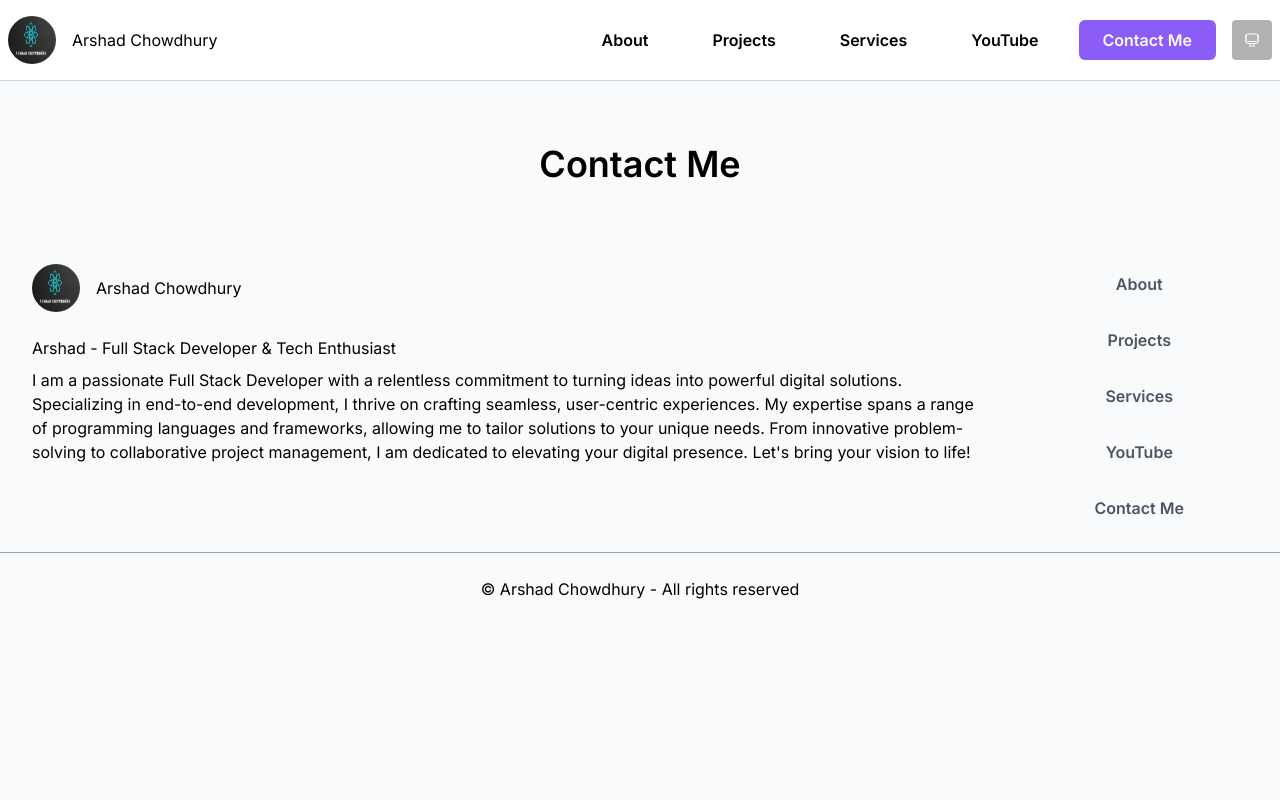
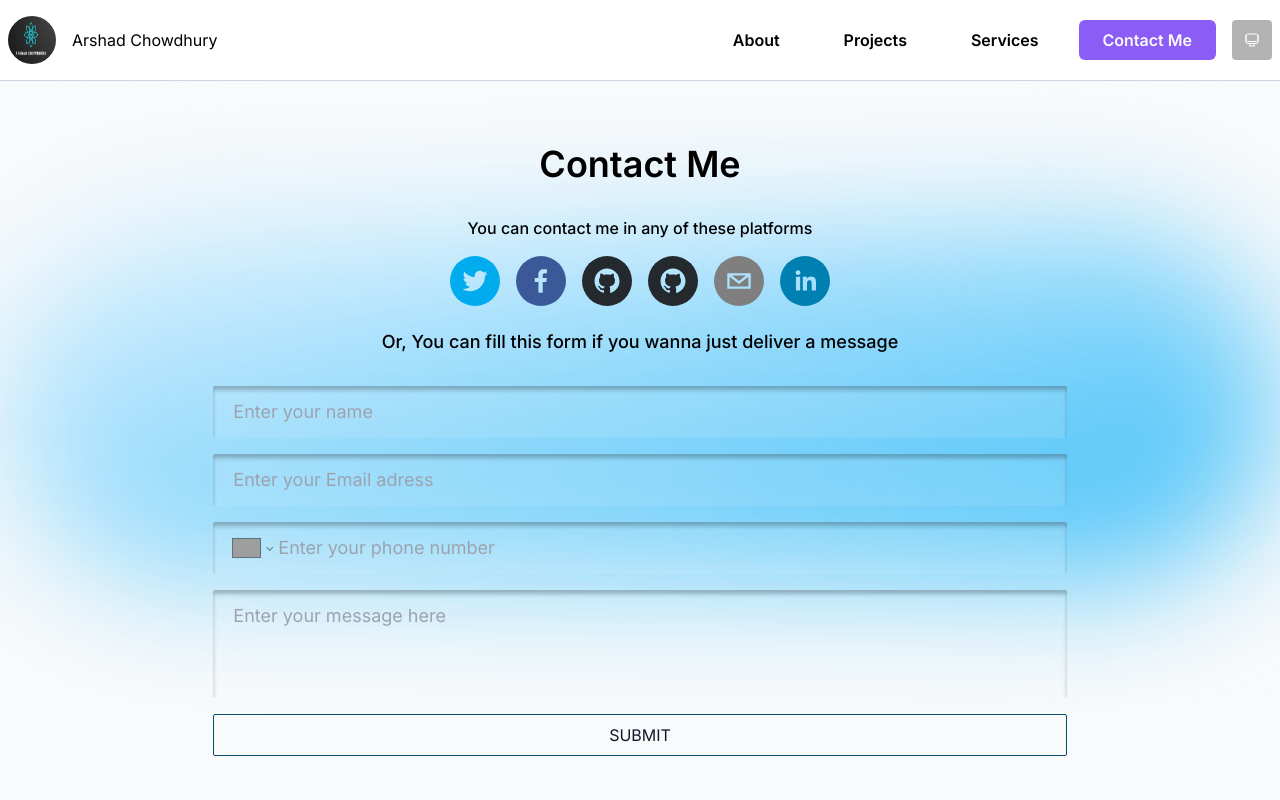
Before and after one commit to ArshadChowdhury/portfolio-site, a Next.js app: page /contact in a window 1280 px wide. Shown: the top 800 px of the page. Built offline with nearby package versions, Linux system fonts and the light colour scheme; grey boxes are pictures that could not be loaded.

Commit message:
Added contact form and implemented hook form

```diff
--- a/app/contact/page.tsx
+++ b/app/contact/page.tsx
@@ -1,11 +1,74 @@
 import React from "react";
+import ContactForm from "@/components/ContactForm";
+import { SocialIcon } from "react-social-icons";
 
-const ContactPage = () => (
-  <div className="flex flex-col items-center gap-6 mt-20 lg:mb-10">
-    <h1 className="mt-10 lg:mt-16 mb-4 lg:mb-10 text-2xl lg:text-4xl font-semibold">
-      Contact Me
-    </h1>{" "}
-  </div>
-);
+const ContactPage = () => {
+  return (
+    <div className="flex flex-col items-center gap-6 mt-20 lg:mb-10 h-screen">
+      <h1 className="mt-10 lg:mt-16 mb-4 lg:mb-2 text-2xl lg:text-4xl font-semibold">
+        Contact Me
+      </h1>{" "}
+      <div className="flex flex-col justify-center gap-4">
+        <h4 className="text-center font-medium">
+          You can contact me in any of these platforms
+        </h4>
+        <nav>
+          <ul className="flex flex-wrap items-center justify-center gap-4">
+            <li>
+              <SocialIcon
+                className="hover:scale-125"
+                target="_blank"
+                url="https://twitter.com/Arshaaaaaaaaaad"
+              />
+            </li>
+            <li>
+              <SocialIcon
+                className="hover:scale-125"
+                target="_blank"
+                url="https://www.facebook.com/arshad.chowdhury23/"
+              />
+            </li>
+            <li>
+              <SocialIcon
+                className="hover:scale-125"
+                target="_blank"
+                url="https://github.com/ArshadChowdhury"
+              />
+            </li>
+            <li>
+              <SocialIcon
+                className="hover:scale-125"
+                target="_blank"
+                url="https://github.com/arshad-repliq"
+              />
+            </li>
+            <li>
+              <SocialIcon
+                className="hover:scale-125"
+                target="_blank"
+                url="mailto:arshadchowdhury46@gmail.com"
+              />
+            </li>
+            <li>
+              <SocialIcon
+                className="hover:scale-125"
+                target="_blank"
+                url="https://www.linkedin.com/in/mohammed-arshad-67920b213/"
+              />
+            </li>
+          </ul>
+        </nav>
+      </div>
+      <div className="w-full md:w-2/3">
+        <div className="w-full">
+          <h5 className={"text-lg leading-6 text-center font-medium"}>
+            Or, You can fill this form if you wanna just deliver a message
+          </h5>
+          <ContactForm />
+        </div>
+      </div>
+    </div>
+  );
+};
 
 export default ContactPage;
--- a/app/globals.css
+++ b/app/globals.css
@@ -4,6 +4,19 @@
 
 .fadeContainer {
   transition: opacity 2s ease-in-out;
+}
+
+.PhoneInputInput {
+  background: none;
+}
+
+.PhoneInputInput:focus {
+  outline: none;
+  border-color: blue;
+}
+
+.custom-shadow {
+  box-shadow: inset 0 4px 4px 0 rgb(0 0 0 / 0.25);
 }
 
 .fadeIn {
--- a/app/layout.tsx
+++ b/app/layout.tsx
@@ -25,7 +25,7 @@ export default function RootLayout({
       >
         <Providers>
           <NavBar />
-          {/* <div className="fixed top-[50%] left-[50%] flex place-items-center before:absolute before:h-[400px] before:w-screen before:-translate-x-1/2 before:rounded-full before:bg-gradient-to-br before:from-sky-100 before:to-sky-400 before:blur-3xl before:content-[''] after:absolute after:-z-20 after:h-[180px] after:w-[240px] after:translate-x-1/3 after:bg-gradient-conic after:from-sky-200 after:via-blue-200 after:blur-2xl after:content-[''] before:dark:bg-gradient-to-br before:dark:from-transparent before:dark:to-blue-700 before:dark:opacity-50 after:dark:from-sky-900 after:dark:via-[#0141ff] after:dark:opacity-40 before:lg:h-[360px] z-[-1]"></div> */}
+          <div className="fixed top-[50%] left-[50%] flex place-items-center before:absolute before:h-[400px] before:w-screen before:-translate-x-1/2 before:rounded-full before:bg-gradient-to-br before:from-sky-100 before:to-sky-400 before:blur-3xl before:content-[''] after:absolute after:-z-20 after:h-[180px] after:w-[240px] after:translate-x-1/3 after:bg-gradient-conic after:from-sky-200 after:via-blue-200 after:blur-2xl after:content-[''] before:dark:bg-gradient-to-br before:dark:from-transparent before:dark:to-blue-700 before:dark:opacity-50 after:dark:from-sky-900 after:dark:via-[#0141ff] after:dark:opacity-40 before:lg:h-[360px] z-[-1]"></div>
           {children}
           <Footer />
         </Providers>
--- /dev/null
+++ b/components/ContactForm.tsx
@@ -0,0 +1,137 @@
+"use client";
+
+import { useState } from "react";
+
+import { useForm, Controller } from "react-hook-form";
+import { ErrorMessage } from "@hookform/error-message";
+import PhoneInput from "react-phone-number-input";
+
+import "react-phone-number-input/style.css";
+
+const ContactForm = () => {
+  const [value, setValue] = useState();
+  const { register, handleSubmit, formState, reset, control } = useForm();
+  const { errors } = formState;
+  const onSubmit = (data: any) => {
+    console.log(data);
+    reset();
+    // instance
+    //   .post(`submit-customer-interest/${contactModalInfo.id}`, data, {
+    //     headers: { "Content-Type": "application/json" },
+    //   })
+    //   .then((response) => {
+    //     console.log(response.data);
+    //   })
+    //   .catch((error) => {
+    //     console.log(error.data);
+    //   });
+    reset();
+    return;
+  };
+  return (
+    <form
+      className="mt-8 flex flex-col gap-4"
+      onSubmit={handleSubmit(onSubmit)}
+      noValidate
+    >
+      <div className="flex flex-col">
+        <input
+          type="text"
+          id="fullName"
+          {...register("fullName", {
+            required: {
+              value: true,
+              message: "Your name is required",
+            },
+          })}
+          placeholder={"Enter your name"}
+          className="w-full px-5 py-3 rounded-sm placeholder:font-montserrat text-lg custom-shadow bg-white bg-opacity-10 placeholder:text-gray-400 outline-none text-black dark:text-slate-100"
+        />
+        <ErrorMessage
+          errors={errors}
+          name="fullName"
+          render={({ message }) => <p className="text-red-500">{message}</p>}
+        />
+      </div>
+      <div className="flex flex-col">
+        <input
+          type="email"
+          id="email"
+          {...register("email", {
+            required: {
+              value: true,
+              message: "Email is required",
+            },
+          })}
+          placeholder={"Enter your Email adress"}
+          className="w-full px-5 py-3 rounded-sm placeholder:font-montserrat text-lg custom-shadow bg-white bg-opacity-10 placeholder:text-gray-400 outline-none text-black dark:text-slate-100"
+        />
+        <ErrorMessage
+          errors={errors}
+          name="email"
+          render={({ message }) => <p className="text-red-500">{message}</p>}
+        />
+      </div>
+      <div className="flex flex-col">
+        <Controller
+          {...register("phone", {
+            required: {
+              value: true,
+              message: "Phone number is required",
+            },
+
+            maxLength: {
+              value: 30,
+              message: "Phone number cannot be over 30 characters",
+            },
+          })}
+          name="phone"
+          control={control}
+          render={({ field: { onChange, value } }) => (
+            <PhoneInput
+              value={value}
+              onChange={onChange}
+              defaultCountry="BD"
+              placeholder={"Enter your phone number"}
+              className="my-phone-input bg-blue w-full px-5 py-3 rounded-sm placeholder:font-montserrat text-lg custom-shadow bg-white bg-opacity-10 placeholder:text-gray-400 outline-none text-black dark:text-slate-100"
+            />
+          )}
+        />
+        <ErrorMessage
+          errors={errors}
+          name="phone"
+          render={({ message }) => <p className="text-red-500">{message}</p>}
+        />
+      </div>
+
+      <div className="flex flex-col">
+        <textarea
+          placeholder={"Enter your message here"}
+          id="description"
+          cols={30}
+          rows={3}
+          className="resize-none w-full px-5 py-3 rounded-sm placeholder:font-montserrat text-lg custom-shadow bg-white bg-opacity-10 placeholder:text-gray-400 outline-none text-black dark:text-slate-100"
+          {...register("description", {
+            required: {
+              value: true,
+              message: "Description is required",
+            },
+          })}
+        />
+        <ErrorMessage
+          errors={errors}
+          name="description"
+          render={({ message }) => <p className="text-red-500">{message}</p>}
+        />
+      </div>
+      <button
+        type="submit"
+        className="w-full text-gray-900 dark:text-white rounded-sm py-2 font-montserrat uppercase bg-transparent dark:bg-blue-500 border border-sky-900"
+      >
+        Submit
+      </button>
+    </form>
+  );
+};
+
+export default ContactForm;
--- a/components/NavBar.tsx
+++ b/components/NavBar.tsx
@@ -31,9 +31,9 @@ const NavBar = () => {
           <Link role="link" className={linkStyles} href={"/services"}>
             Services
           </Link>
-          <Link role="link" className={linkStyles} href={"/youtube"}>
+          {/* <Link role="link" className={linkStyles} href={"/youtube"}>
             YouTube
-          </Link>
+          </Link> */}
           <Link
             role="link"
             className={
--- a/package.json
+++ b/package.json
@@ -11,10 +11,13 @@
   "dependencies": {
     "@headlessui/react": "^1.7.17",
     "@heroicons/react": "^2.0.18",
+    "@hookform/error-message": "^2.0.1",
     "next": "14.0.2",
     "next-themes": "^0.2.1",
     "react": "^18",
     "react-dom": "^18",
+    "react-hook-form": "^7.48.2",
+    "react-phone-number-input": "^3.3.7",
     "react-slick": "^0.29.0",
     "react-social-icons": "^6.6.0",
     "sharp": "^0.32.6",
```
Also changed, not shown: 1 other file (tests, documents, lock files or other folders).
